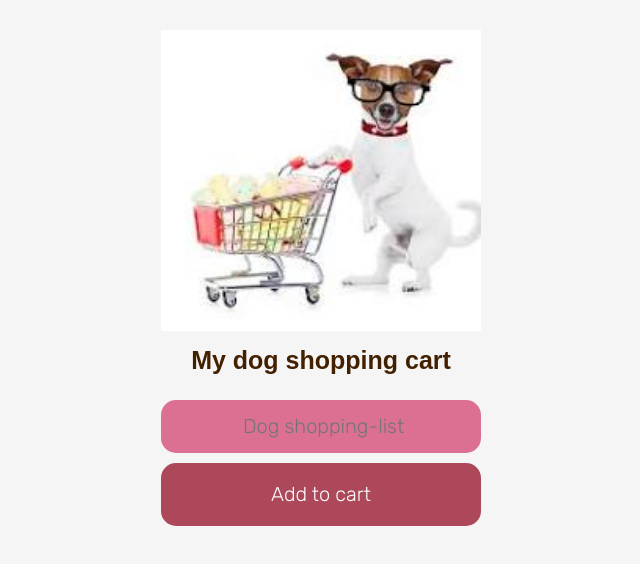
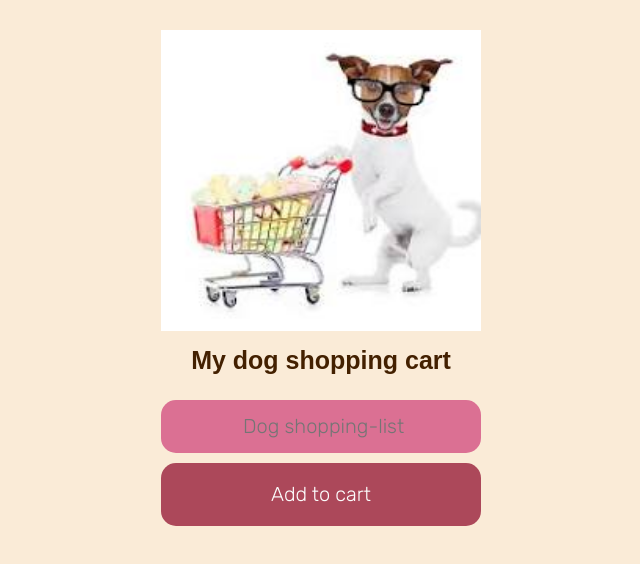
Before and after one commit to EKATENTA/EPHKAT403_BCL2401_GroupC_EpheniaKatenta_SDF07-01, a website built with Vite: page index.html in a window 1280 px wide. Shown: the whole page, without its empty margins (319-959 px from the left). Built offline with nearby package versions, Linux system fonts and the light colour scheme; no server answers.

Commit message:
second commit

```diff
--- a/index.css
+++ b/index.css
@@ -1,12 +1,12 @@
 html, body {
     margin: 0;
     padding: 0;
-    background-color: #f5f5f5;
+    background-color:antiquewhite;
     font-family: 'Rubik', sans-serif;
     color: #432000;
 }
 
-.container { background-color:#f5f5f5;
+.container { background-color:antiquewhite;
     display: flex;
     flex-direction: column;
     max-width: 320px;
```
